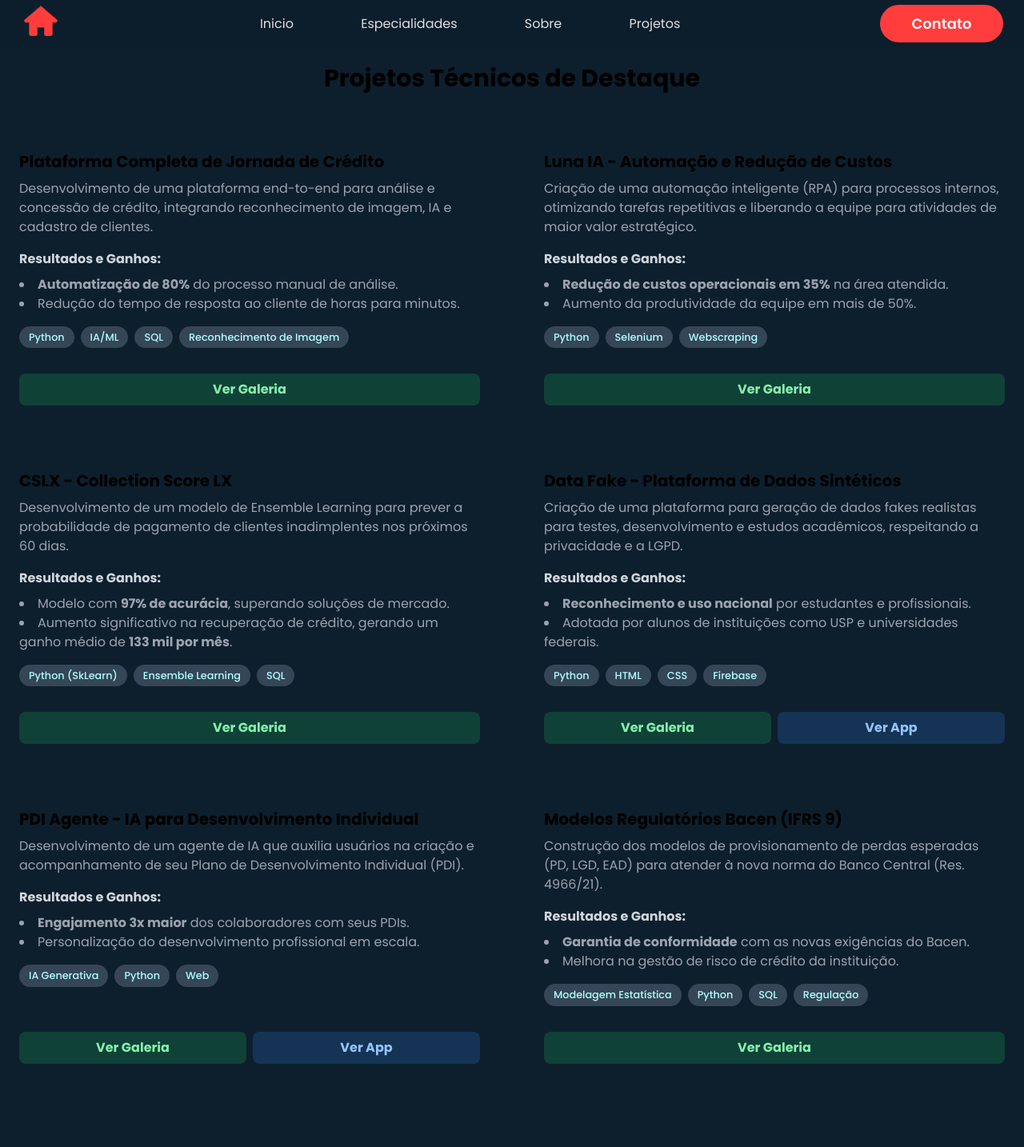
After one commit to luukas20/meu-portifolio, a Flask app: page /projetos in a window 1280 px wide. The commit adds this page. Shown: the whole page at 80% size. Run offline with Flask 3, Linux system fonts and the light colour scheme; some libraries are stand-ins or nearby versions.

Commit message:
Ajustando Cores e Adicionando Pagina de Projetos

```diff
--- a/static/style.css
+++ b/static/style.css
@@ -1,5 +1,17 @@
+/* ETILO GERAL */
+:root {
+    --primary-100: #0D6E6E;
+    --primary-200: #4a9d9c;
+    --primary-300: #afffff;
+    --accent-100: #FF3D3D;
+    --accent-200: #ffe0c8;
+    --text-100: #FFFFFF;
+    --text-200: #e0e0e0;
+    --bg-100: #0D1F2D;
+    --bg-200: #1d2e3d;
+    --bg-300: #354656;
+}
 
-/* ETILO GERAL */
 *{
     margin: 0;
     padding: 0;
@@ -8,9 +20,8 @@
 }
 
 body{
-    background-color: #000;
+    background-color: var(--bg-100); /* Cor de fundo principal */
     height: 100vh;
-
 }
 
 .interface{
@@ -18,20 +29,20 @@ body{
     margin: 0 auto;
 }
 
-
 .contato button{
     padding: 10px 40px;
     font-size: 18px;
     font-weight: 600;
-    background-color: #00FF08;
+    background-color: var(--accent-100); /* Cor de destaque */
     border: 0;
     border-radius: 30px;
     cursor: pointer;
     transition: .2s;
+    color: var(--text-100); /* Adicionado para garantir legibilidade */
 }
 
 button:hover{
-    box-shadow: 0px 0px 8px #00FF08;
+    box-shadow: 0px 0px 8px var(--accent-100); /* Sombra com cor de destaque */
     transform: scale(1.05);
 }
 
@@ -40,19 +51,35 @@ button:hover{
 }
 
 h2.titulo{
-    color: #fff;
+    color: var(--text-100); /* Cor principal do texto */
     font-size: 38px;
     text-align: center;
 }
 
 h2.titulo span{
-    color: #00FF08;
+    color: var(--accent-100); /* Cor de destaque */
+}
+
+.skill-tag {
+    background-color: var(--bg-300); /* Fundo de tag */
+    color: var(--primary-300); /* Texto de tag */
+    padding: 4px 12px;
+    border-radius: 16px;
+    font-size: 0.8rem;
+    font-weight: 500;
 }
 
 /* ESTILO DO CABEÇALHO */
-
-header{
-    padding: 40PX 4%;
+header {
+    padding: 1px 2%;
+    position: fixed;
+    top: 0;
+    left: 0;
+    width: 100%;
+    z-index: 1000;
+    background-color: rgba(13, 31, 45, 0.65); /* Cor de fundo com transparência */
+    backdrop-filter: blur(5px); /* Efeito opcional para desfoque */
+    box-sizing: border-box;
 }
 
 header > .interface{
@@ -62,14 +89,14 @@ header > .interface{
 }
 
 header a{
-    color: #7d7d7d;
+    color: var(--text-200); /* Cor secundária de texto para links */
     text-decoration: none;
     display: inline-block;
     transition: 0.2s;
 }
 
 header a:hover{
-    color: #fff;
+    color: var(--text-100); /* Cor principal de texto no hover */
     transform: scale(1.05);
 }
 
--- /dev/null
+++ b/templates/projetos.html
@@ -0,0 +1,179 @@
+<!DOCTYPE html>
+<html lang="pt-br">
+<head>
+    <meta charset="UTF-8">
+    <meta name="viewport" content="width=device-width, initial-scale=1.0">
+    <!-- GOOGLE FONTE -->
+    <link rel="preconnect" href="https://fonts.googleapis.com">
+    <link rel="preconnect" href="https://fonts.gstatic.com" crossorigin>
+    <link href="https://fonts.googleapis.com/css2?family=Poppins:ital,wght@0,100;0,200;0,300;0,400;0,500;0,600;0,700;0,800;0,900;1,100;1,200;1,300;1,400;1,500;1,600;1,700;1,800;1,900&display=swap" rel="stylesheet">
+    <!-- FIM GOOGLE FONTES -->
+    <!--BOOTSTRAP INCONS-->
+    <link rel="stylesheet" href="https://cdn.jsdelivr.net/npm/bootstrap-icons@1.13.1/font/bootstrap-icons.min.css">
+    <!--FIM BOOTSTRAP INCONS-->
+
+    <script src="https://cdn.tailwindcss.com"></script>
+
+    <link rel="stylesheet" href="{{ url_for('static', filename='style.css') }}">
+    <title>Portifolio Lucas Costa</title>
+</head>
+<body>
+    <header>
+        <div class="interface">
+            <div class="logo">
+                <a href="{{ url_for('pagina_home') }}">
+                    <img src="{{ url_for('static', filename='images/HomePage.png') }}" alt="" width="50" height="60">
+                </a>
+            </div><!--logo-->
+
+            <nav class="menu-desktop">
+                <ul>
+                    <li><a href="{{ url_for('pagina_home') }}">Inicio</a></li>
+                    <li><a href="#especialidades">Especialidades</a></li>
+                    <li><a href="#sobre-mim">Sobre</a></li>
+                    <li><a href="{{ url_for('pagina_projetos') }}">Projetos</a></li>
+                </ul>
+            </nav>
+
+            <div class="contato">
+                <a href="mailto:lucas.estatistico@outlook.com">
+                    <button>Contato</button>
+                </a>
+            </div><!--contato-->
+        </div><!--interface-->
+    </header>
+
+    <main>
+        <!-- Projetos Técnicos com Galeria -->
+        <section id="projetos" class="py-20">
+            <h2 class="text-3xl font-bold text-center section-title mb-12">Projetos Técnicos de Destaque</h2>
+            <div class="grid md:grid-cols-2 lg:grid-cols-2 gap-8">
+
+                <!-- Projeto 1: Plataforma Jornada de Crédito -->
+                <div class="project-card glass-effect rounded-lg p-6 transition duration-300 flex flex-col justify-between">
+                    <div>
+                        <h3 class="text-xl font-bold highlight-text mb-2">Plataforma Completa de Jornada de Crédito</h3>
+                        <p class="text-gray-400 mb-4">Desenvolvimento de uma plataforma end-to-end para análise e concessão de crédito, integrando reconhecimento de imagem, IA e cadastro de clientes.</p>
+                        <div class="mb-4">
+                            <h4 class="font-bold text-gray-300">Resultados e Ganhos:</h4>
+                            <ul class="list-disc list-inside text-gray-400 mt-2">
+                                <li><strong class="highlight-text">Automatização de 80%</strong> do processo manual de análise.</li>
+                                <li>Redução do tempo de resposta ao cliente de horas para minutos.</li>
+                            </ul>
+                        </div>
+                        <div class="flex flex-wrap gap-2 mb-4">
+                            <span class="skill-tag">Python</span><span class="skill-tag">IA/ML</span><span class="skill-tag">SQL</span><span class="skill-tag">Reconhecimento de Imagem</span>
+                        </div>
+                    </div>
+                    <button onclick="openModal('proj1')" class="mt-4 w-full bg-green-500/20 text-green-300 font-bold py-2 px-4 rounded-lg hover:bg-green-500/40 transition duration-300">Ver Galeria</button>
+                </div>
+
+                <!-- Projeto 2: Luna IA -->
+                <div class="project-card glass-effect rounded-lg p-6 transition duration-300 flex flex-col justify-between">
+                    <div>
+                        <h3 class="text-xl font-bold highlight-text mb-2">Luna IA - Automação e Redução de Custos</h3>
+                        <p class="text-gray-400 mb-4">Criação de uma automação inteligente (RPA) para processos internos, otimizando tarefas repetitivas e liberando a equipe para atividades de maior valor estratégico.</p>
+                        <div class="mb-4">
+                            <h4 class="font-bold text-gray-300">Resultados e Ganhos:</h4>
+                            <ul class="list-disc list-inside text-gray-400 mt-2">
+                                <li><strong class="highlight-text">Redução de custos operacionais em 35%</strong> na área atendida.</li>
+                                <li>Aumento da produtividade da equipe em mais de 50%.</li>
+                            </ul>
+                        </div>
+                        <div class="flex flex-wrap gap-2 mb-4">
+                            <span class="skill-tag">Python</span><span class="skill-tag">Selenium</span><span class="skill-tag">Webscraping</span>
+                        </div>
+                    </div>
+                    <button onclick="openModal('proj2')" class="mt-4 w-full bg-green-500/20 text-green-300 font-bold py-2 px-4 rounded-lg hover:bg-green-500/40 transition duration-300">Ver Galeria</button>
+                </div>
+
+                <!-- Projeto 3: CSLX -->
+                <div class="project-card glass-effect rounded-lg p-6 transition duration-300 flex flex-col justify-between">
+                    <div>
+                        <h3 class="text-xl font-bold highlight-text mb-2">CSLX - Collection Score LX</h3>
+                        <p class="text-gray-400 mb-4">Desenvolvimento de um modelo de Ensemble Learning para prever a probabilidade de pagamento de clientes inadimplentes nos próximos 60 dias.</p>
+                        <div class="mb-4">
+                            <h4 class="font-bold text-gray-300">Resultados e Ganhos:</h4>
+                            <ul class="list-disc list-inside text-gray-400 mt-2">
+                                <li>Modelo com <strong class="highlight-text">97% de acurácia</strong>, superando soluções de mercado.</li>
+                                <li>Aumento significativo na recuperação de crédito, gerando um ganho médio de <strong class="highlight-text">133 mil por mês</strong>.</li>
+                            </ul>
+                        </div>
+                        <div class="flex flex-wrap gap-2 mb-4">
+                            <span class="skill-tag">Python (SkLearn)</span><span class="skill-tag">Ensemble Learning</span><span class="skill-tag">SQL</span>
+                        </div>
+                    </div>
+                    <button onclick="openModal('proj3')" class="mt-4 w-full bg-green-500/20 text-green-300 font-bold py-2 px-4 rounded-lg hover:bg-green-500/40 transition duration-300">Ver Galeria</button>
+                </div>
+
+                <!-- Projeto 4: Data Fake -->
+                <div class="project-card glass-effect rounded-lg p-6 transition duration-300 flex flex-col justify-between">
+                    <div>
+                        <h3 class="text-xl font-bold highlight-text mb-2">Data Fake - Plataforma de Dados Sintéticos</h3>
+                        <p class="text-gray-400 mb-4">Criação de uma plataforma para geração de dados fakes realistas para testes, desenvolvimento e estudos acadêmicos, respeitando a privacidade e a LGPD.</p>
+                        <div class="mb-4">
+                            <h4 class="font-bold text-gray-300">Resultados e Ganhos:</h4>
+                            <ul class="list-disc list-inside text-gray-400 mt-2">
+                                <li><strong class="highlight-text">Reconhecimento e uso nacional</strong> por estudantes e profissionais.</li>
+                                <li>Adotada por alunos de instituições como USP e universidades federais.</li>
+                            </ul>
+                        </div>
+                        <div class="flex flex-wrap gap-2 mb-4">
+                            <span class="skill-tag">Python</span><span class="skill-tag">HTML</span><span class="skill-tag">CSS</span><span class="skill-tag">Firebase</span>
+                        </div>
+                    </div>
+                    <div class="mt-4 flex gap-2">
+                        <button onclick="openModal('proj4')" class="w-1/2 bg-green-500/20 text-green-300 font-bold py-2 px-4 rounded-lg hover:bg-green-500/40 transition duration-300">Ver Galeria</button>
+                        <a href="https://gerador-dados-falsos.streamlit.app/" target="_blank" class="w-1/2 text-center bg-blue-500/20 text-blue-300 font-bold py-2 px-4 rounded-lg hover:bg-blue-500/40 transition duration-300">Ver App</a>
+                    </div>
+                </div>
+
+                <!-- Projeto 5: PDI Agente -->
+                <div class="project-card glass-effect rounded-lg p-6 transition duration-300 flex flex-col justify-between">
+                    <div>
+                        <h3 class="text-xl font-bold highlight-text mb-2">PDI Agente - IA para Desenvolvimento Individual</h3>
+                        <p class="text-gray-400 mb-4">Desenvolvimento de um agente de IA que auxilia usuários na criação e acompanhamento de seu Plano de Desenvolvimento Individual (PDI).</p>
+                        <div class="mb-4">
+                            <h4 class="font-bold text-gray-300">Resultados e Ganhos:</h4>
+                            <ul class="list-disc list-inside text-gray-400 mt-2">
+                                <li><strong class="highlight-text">Engajamento 3x maior</strong> dos colaboradores com seus PDIs.</li>
+                                <li>Personalização do desenvolvimento profissional em escala.</li>
+                            </ul>
+                        </div>
+                        <div class="flex flex-wrap gap-2 mb-4">
+                            <span class="skill-tag">IA Generativa</span><span class="skill-tag">Python</span><span class="skill-tag">Web</span>
+                        </div>
+                    </div>
+                    <div class="mt-4 flex gap-2">
+                        <button onclick="openModal('proj5')" class="w-1/2 bg-green-500/20 text-green-300 font-bold py-2 px-4 rounded-lg hover:bg-green-500/40 transition duration-300">Ver Galeria</button>
+                        <a href="https://pdi-agente.streamlit.app/" target="_blank" class="w-1/2 text-center bg-blue-500/20 text-blue-300 font-bold py-2 px-4 rounded-lg hover:bg-blue-500/40 transition duration-300">Ver App</a>
+                    </div>
+                </div>
+
+                <!-- Projeto 6: Modelos Bacen 4966/21 -->
+                <div class="project-card glass-effect rounded-lg p-6 transition duration-300 flex flex-col justify-between">
+                    <div>
+                        <h3 class="text-xl font-bold highlight-text mb-2">Modelos Regulatórios Bacen (IFRS 9)</h3>
+                        <p class="text-gray-400 mb-4">Construção dos modelos de provisionamento de perdas esperadas (PD, LGD, EAD) para atender à nova norma do Banco Central (Res. 4966/21).</p>
+                        <div class="mb-4">
+                            <h4 class="font-bold text-gray-300">Resultados e Ganhos:</h4>
+                            <ul class="list-disc list-inside text-gray-400 mt-2">
+                                <li><strong class="highlight-text">Garantia de conformidade</strong> com as novas exigências do Bacen.</li>
+                                <li>Melhora na gestão de risco de crédito da instituição.</li>
+                            </ul>
+                        </div>
+                        <div class="flex flex-wrap gap-2 mb-4">
+                            <span class="skill-tag">Modelagem Estatística</span><span class="skill-tag">Python</span><span class="skill-tag">SQL</span><span class="skill-tag">Regulação</span>
+                        </div>
+                    </div>
+                    <button onclick="openModal('proj6')" class="mt-4 w-full bg-green-500/20 text-green-300 font-bold py-2 px-4 rounded-lg hover:bg-green-500/40 transition duration-300">Ver Galeria</button>
+                </div>
+            </div>
+        </section>
+
+    </main>
+
+    <script src="{{ url_for('static', filename='main.js') }}"></script>
+
+</body>
+</html>
--- a/views.py
+++ b/views.py
@@ -2,6 +2,10 @@ from main import app
 from flask import render_template
 
 # Rotas
-@app.route('/')
+@app.route('/', endpoint='pagina_home')
 def homepage():
     return render_template("homepage.html")
+
+@app.route('/projetos', endpoint='pagina_projetos')
+def projetos():
+    return render_template("projetos.html")
```
Also changed, not shown: other parts of static/style.css (+21 -25 lines), templates/homepage.html (+33 -3 lines), static/images/E-Mail.png, static/images/GitHub.png, static/images/HomePage.png, static/images/Linkedin.png, static/images/Power BI.png, static/images/Python.png, static/images/R Core Team.png, static/images/Serviços Financeiros.png (added), 1 other file.
